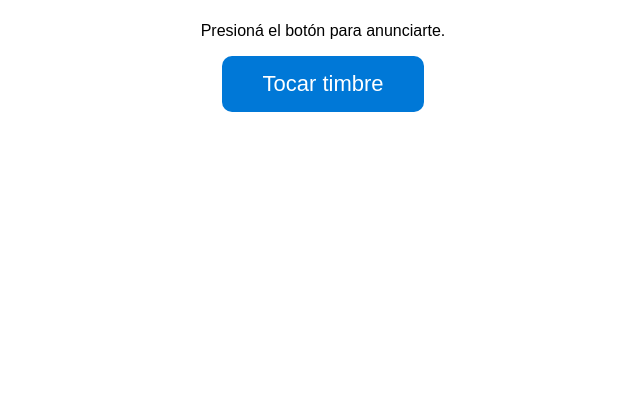
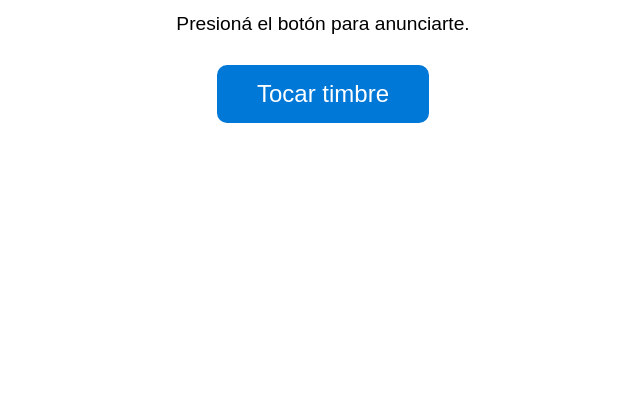
Before and after one commit to alejoy/timbre-virtual, a website: page public/index.html in a window 1280 px wide. Shown: the part 381-800 px from the top of the page, without its empty margins (317-957 px from the left). Drawn offline with Linux system fonts and the light colour scheme.

Commit message:
Update index.html

```diff
--- a/public/index.html
+++ b/public/index.html
@@ -4,10 +4,21 @@
   <meta charset="UTF-8">
   <title>Timbre Virtual</title>
   <style>
-    body { font-family: Arial; text-align: center; margin: 0; padding: 0; }
+    body { font-family: Arial, sans-serif; text-align: center; margin: 0; padding: 0; }
     #contenedor { display: flex; flex-direction: column; align-items: center; justify-content: center; height: 100vh; }
-    button { font-size: 22px; padding: 15px 40px; background: #0078D7; color: white; border: none; border-radius: 10px; cursor: pointer; }
-    button:hover { background: #005bb5; }
+    h1 { font-size: 2em; margin-bottom: 20px; }
+    p { font-size: 1.2em; margin-bottom: 30px; }
+    button {
+      font-size: 1.5em;
+      padding: 15px 40px;
+      background-color: #0078D7;
+      color: white;
+      border: none;
+      border-radius: 10px;
+      cursor: pointer;
+      transition: background-color 0.3s;
+    }
+    button:hover { background-color: #005bb5; }
   </style>
 </head>
 <body>
```
